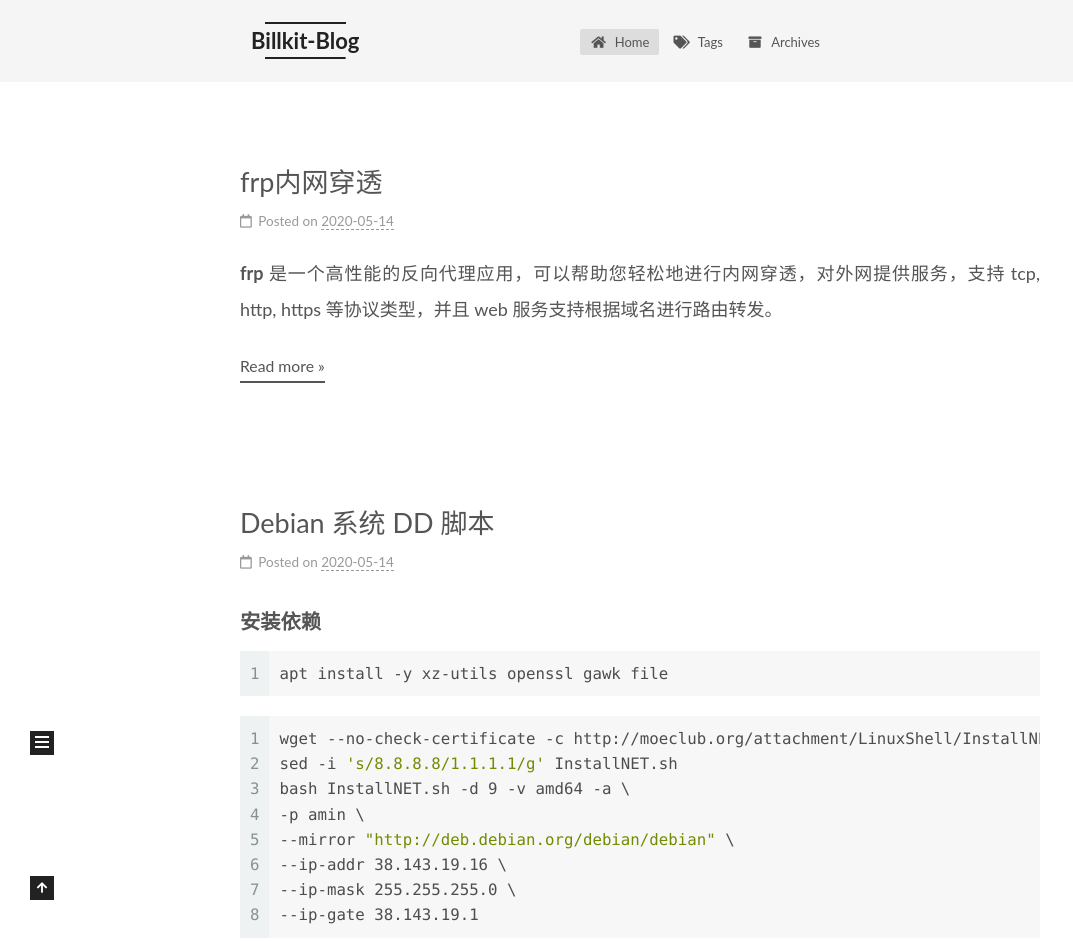
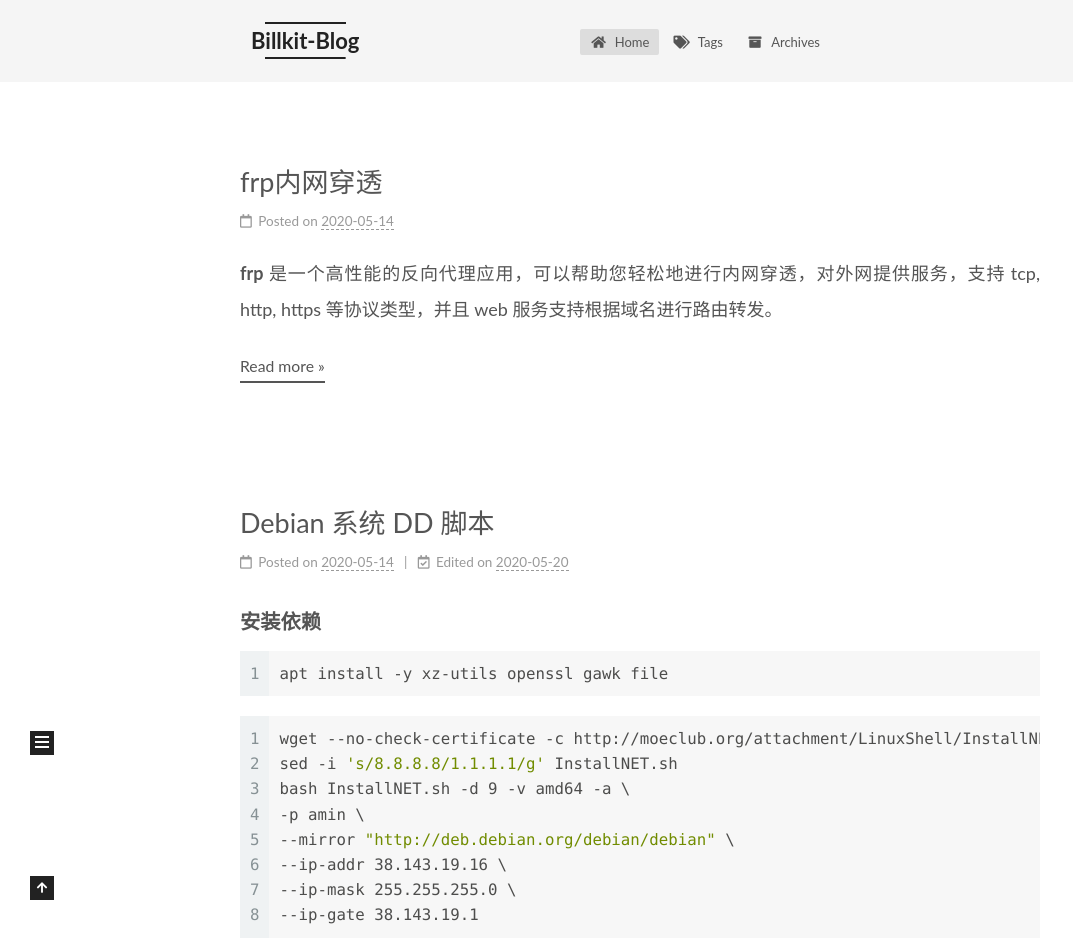
Before and after one commit to billkit/billkit.github.io, a plain HTML site: page index.html in a window 1280 px wide. Shown: the top 941 px of the page, without its empty margins (0-1073 px from the left). Drawn offline with Linux system fonts and the light colour scheme.

Commit message:
Site updated: 2020-05-20 13:31:43

```diff
--- a/index.html
+++ b/index.html
@@ -239,9 +239,15 @@
               </span>
               <span class="post-meta-item-text">Posted on</span>
 
-
-              <time title="Created: 2020-05-14 03:11:49 / Modified: 11:57:02" itemprop="dateCreated datePublished" datetime="2020-05-14T03:11:49-04:00">2020-05-14</time>
+              <time title="Created: 2020-05-14 03:11:49" itemprop="dateCreated datePublished" datetime="2020-05-14T03:11:49-04:00">2020-05-14</time>
             </span>
+              <span class="post-meta-item">
+                <span class="post-meta-item-icon">
+                  <i class="far fa-calendar-check"></i>
+                </span>
+                <span class="post-meta-item-text">Edited on</span>
+                <time title="Modified: 2020-05-20 13:31:31" itemprop="dateModified" datetime="2020-05-20T13:31:31-04:00">2020-05-20</time>
+              </span>
 
 
 
```
Also changed, not shown: 2020/05/14/Debian-system-dd-install/index.html (+9 -3 lines).
